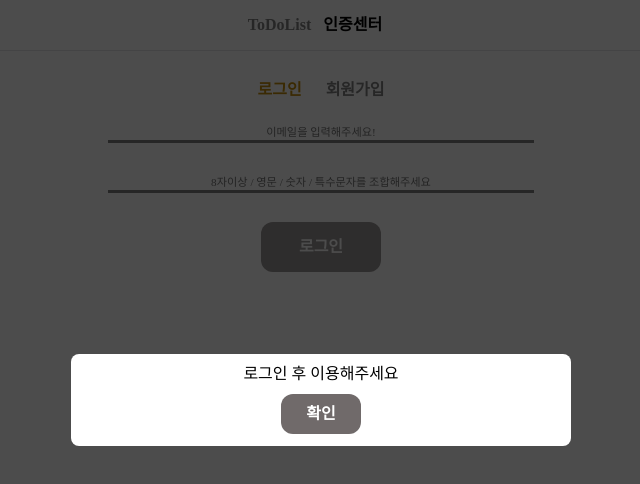
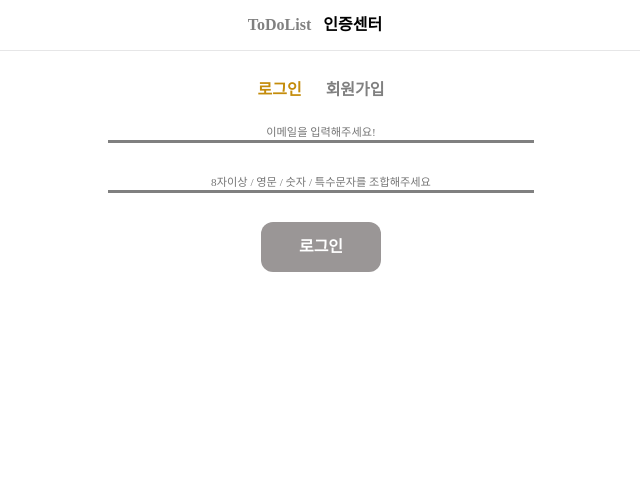
Before and after one commit to codingbe/wanted-pre-onboarding-challenge-fe-1, a React (Vite) app in the folder client/: page /auth/login in a window 1280 px wide. Shown: the top 484 px of the page, without its empty margins (319-959 px from the left). Built offline with nearby package versions, Linux system fonts and the light colour scheme.

Commit message:
Fixed: Header useEffect 삭제

```diff
--- a/client/src/components/Header.tsx
+++ b/client/src/components/Header.tsx
@@ -1,7 +1,5 @@
-import { useEffect, useState } from "react";
-import { Link, useLocation, useNavigate } from "react-router-dom";
+import { Link, useLocation } from "react-router-dom";
 import styled from "styled-components";
-import Alert from "./Alert";
 
 const Wrap = styled.header`
   height: 50px;
@@ -35,20 +33,9 @@ const Rlink = styled(Link)<{ check: number }>`
 
 export default function Header() {
   const { pathname } = useLocation();
-  const [visible, setVisible] = useState(false);
-  const navi = useNavigate();
-
-  useEffect(() => {
-    const token = localStorage.getItem("token");
-    if (!token) {
-      setVisible(true);
-      navi("/auth/login");
-    }
-  }, []);
 
   return (
     <>
-      {visible && <Alert content="로그인 후 이용해주세요" setVisible={setVisible} />}
       <Wrap>
         <Nav>
           <Ul>
```
Also changed, not shown: 1 other file (tests, documents, lock files or other folders).
